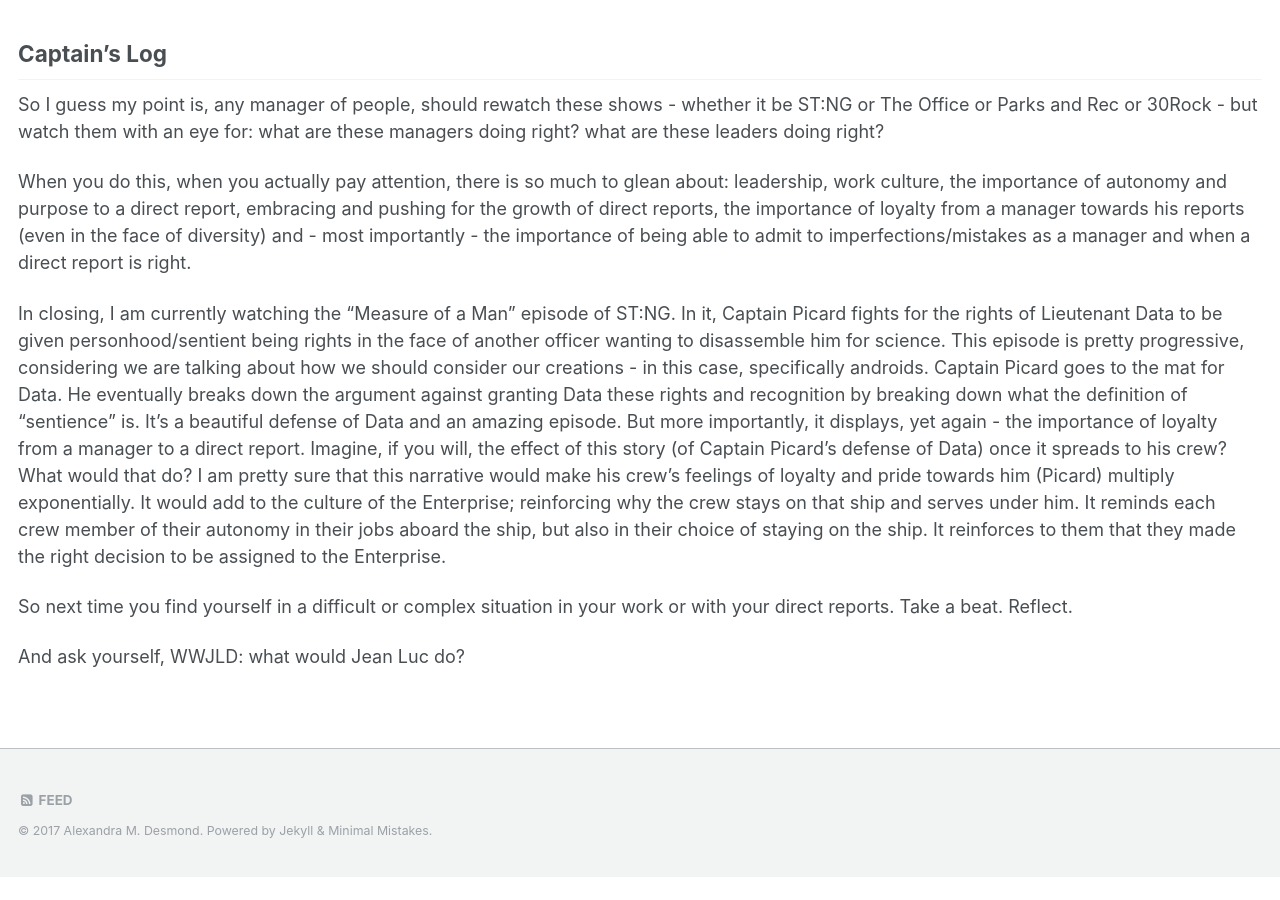
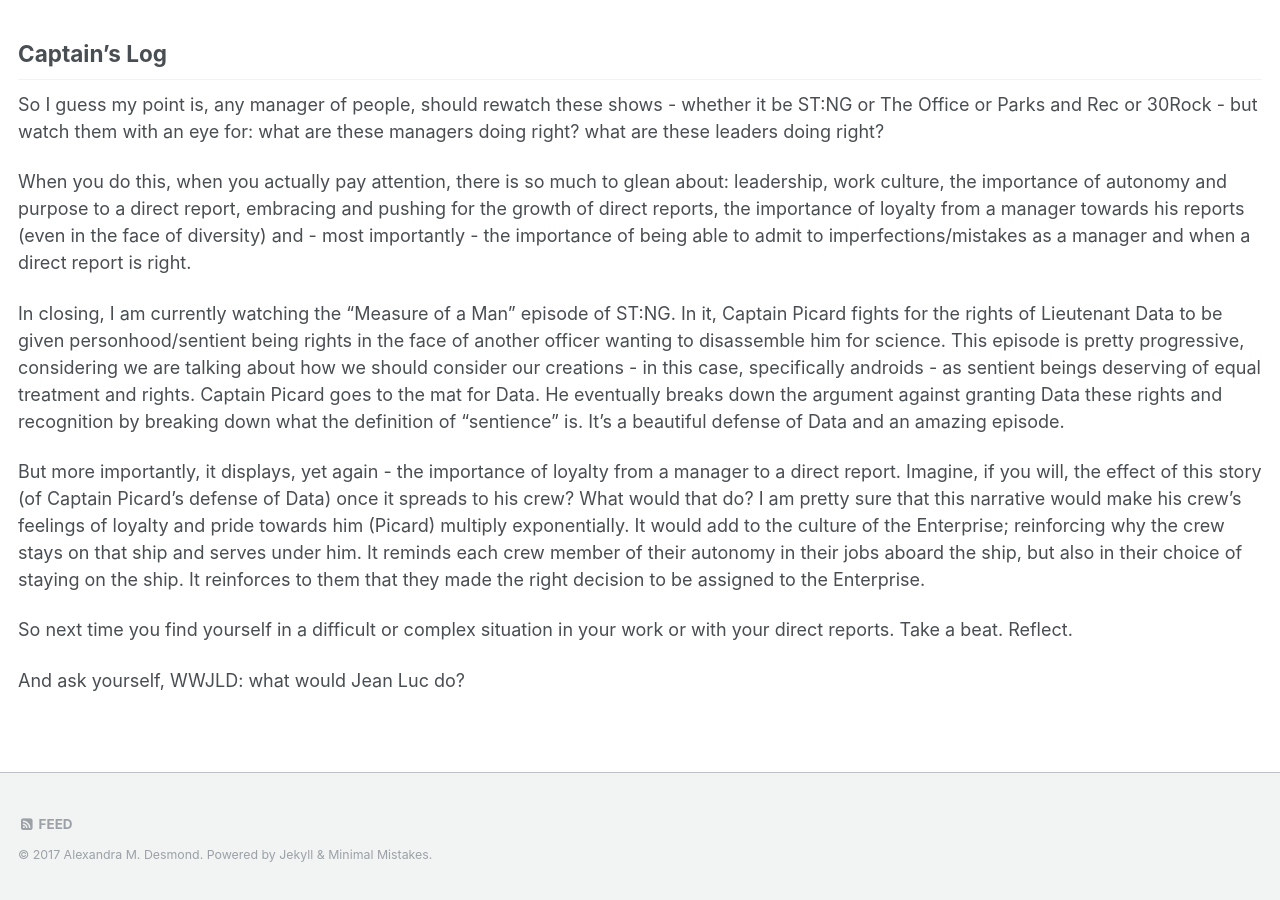
Before and after one commit to firesparks8/firesparks8.github.io, a Jekyll site: the page built from _posts/2016-09-08-Make-It-So.md, in a window 1280 px wide and 900 px high, scrolled down 1319 px. Built offline with Jekyll 4.4.1, drawn with Linux system fonts in a browser that asks for light colours; before the commit the page ends 2196 px from its top, so only the background shows below that; some of the changed text lies outside the part shown.

Commit message:
Update 2016-09-08-Make-It-So.md

```diff
--- a/_posts/2016-09-08-Make-It-So.md
+++ b/_posts/2016-09-08-Make-It-So.md
@@ -9,7 +9,7 @@ In honor of the 50th anniversary of the Star Trek franchise; I have decided to b
 No one in my family was a sci-fi fan, but I was drawn to it. It started in the books I read (I devoured Madeliene L'Engle's lovely books) and then grew into a love and appreciation of sci-fi. But I only loved a certain type of sci-fi; one that inspired hope. A hope for advancement as a civilization or of some greater more actualized and egalitarian way to be. So when I happened to come across ST:NG, I fell in love.
 
 ## Engage
-In rewatching these episodes, I am revisiting the interactions between Captain Picard and his direct reports from an HR professional perspective. In all his interactions with his officers, he is respectful, complimentary, consistent, loyal to his crew (to the point of fighting for the rights his crew, human and android alike) and always honest with his intent and perspectives. Most importantly, though, is how he reacts to the crew who disagree with him or conduct acts of disobedience which turn out to have been for the crew or Starfleet's benefit. He always tempers his judgment; even in the moment (the majority of the time). He pauses instead of filling the vacuum of noise during an argument. Sometimes he dismisses a crew member when things get heated, but even that is what all managers should do. In the episode "Unnatural Selection" he finds himself bumping heads with his new/temporary medical officer. At one point, they are arguing over what to do with people from a quarantined planet. The Captain repeatedly states what the rules are under quarantine. Then the doctor offers a proposal, a compromise - mid-argument. Captain Picard - rather than arguing - pauses, reflects and responds that he has approved her approach because he recognized her compromise. It was just the perfect conflict resolution execution. A masterpiece.
+In rewatching these episodes, I am revisiting the interactions between Captain Picard and his direct reports from an HR professional and Project Management perspective. In all his interactions with his officers, he is respectful, complimentary, consistent, loyal to his crew (to the point of fighting for the rights his crew, human and android alike) and always honest with his intent and perspectives. Most importantly, though, is how he reacts to the crew who disagree with him or conduct acts of disobedience which turn out to have been for the crew or Starfleet's benefit. He always tempers his judgment; even in the moment (the majority of the time). He pauses instead of filling the vacuum of noise during an argument. Sometimes he dismisses a crew member when things get heated, but even that is what all managers should do. In the episode "Unnatural Selection" he finds himself bumping heads with his new/temporary medical officer. At one point, they are arguing over what to do with people from a quarantined planet. The Captain repeatedly states what the rules are under quarantine. Then the doctor offers a proposal, a compromise - mid-argument. Captain Picard - rather than arguing - pauses, reflects and responds that he has approved her approach because he recognized her compromise. It was just the perfect conflict resolution execution. A masterpiece.
 
 But, let me be clear, for the duration of the series Picard does make mistakes. Mistakes in judgment or with his crew. He is not a perfect person, but it is how he recognizes and addresses his own imperfections that to me is what needs to be paid attention to. He does the right thing at the end of the day. I have come to the conclusion, more managers should be required to watch these episodes and take notes on how Captain Picard handles the people management aspect of his job. People management is actually a huge part of his day-to-day responsibilities. Just as it is with most managers. As I was recognizing the perfection of Captain Picard's management techniques and abilities, I realized: in a lot of ways his manner as a manager has likely been in my head for the past 20+ years. Somewhere, subliminally, it is this type of manager-archetype I have judged all my previous managers off of.
 
@@ -25,7 +25,9 @@ So I guess my point is, any manager of people, should rewatch these shows - whet
 
 When you do this, when you actually pay attention, there is so much to glean about: leadership, work culture, the importance of autonomy and purpose to a direct report, embracing and pushing for the growth of direct reports, the importance of loyalty from a manager towards his reports (even in the face of diversity) and - most importantly - the importance of being able to admit to imperfections/mistakes as a manager and when a direct report is right.
 
-In closing, I am currently watching the "Measure of a Man" episode of ST:NG. In it, Captain Picard fights for the rights of Lieutenant Data to be given personhood/sentient being rights in the face of another officer wanting to disassemble him for science. This episode is pretty progressive, considering we are talking about how we should consider our creations - in this case, specifically androids. Captain Picard goes to the mat for Data. He eventually breaks down the argument against granting Data these rights and recognition by breaking down what the definition of "sentience" is. It's a beautiful defense of Data and an amazing episode. But more importantly, it displays, yet again - the importance of loyalty from a manager to a direct report. Imagine, if you will, the effect of this story (of Captain Picard's defense of Data) once it spreads to his crew? What would that do? I am pretty sure that this narrative would make his crew's feelings of loyalty and pride towards him (Picard) multiply exponentially. It would add to the culture of the Enterprise; reinforcing why the crew stays on that ship and serves under him. It reminds each crew member of their autonomy in their jobs aboard the ship, but also in their choice of staying on the ship. It reinforces to them that they made the right decision to be assigned to the Enterprise.
+In closing, I am currently watching the "Measure of a Man" episode of ST:NG. In it, Captain Picard fights for the rights of Lieutenant Data to be given personhood/sentient being rights in the face of another officer wanting to disassemble him for science. This episode is pretty progressive, considering we are talking about how we should consider our creations - in this case, specifically androids - as sentient beings deserving of equal treatment and rights. Captain Picard goes to the mat for Data. He eventually breaks down the argument against granting Data these rights and recognition by breaking down what the definition of "sentience" is. It's a beautiful defense of Data and an amazing episode.
+
+But more importantly, it displays, yet again - the importance of loyalty from a manager to a direct report. Imagine, if you will, the effect of this story (of Captain Picard's defense of Data) once it spreads to his crew? What would that do? I am pretty sure that this narrative would make his crew's feelings of loyalty and pride towards him (Picard) multiply exponentially. It would add to the culture of the Enterprise; reinforcing why the crew stays on that ship and serves under him. It reminds each crew member of their autonomy in their jobs aboard the ship, but also in their choice of staying on the ship. It reinforces to them that they made the right decision to be assigned to the Enterprise.
 
 So next time you find yourself in a difficult or complex situation in your work or with your direct reports. Take a beat. Reflect.
 
```
